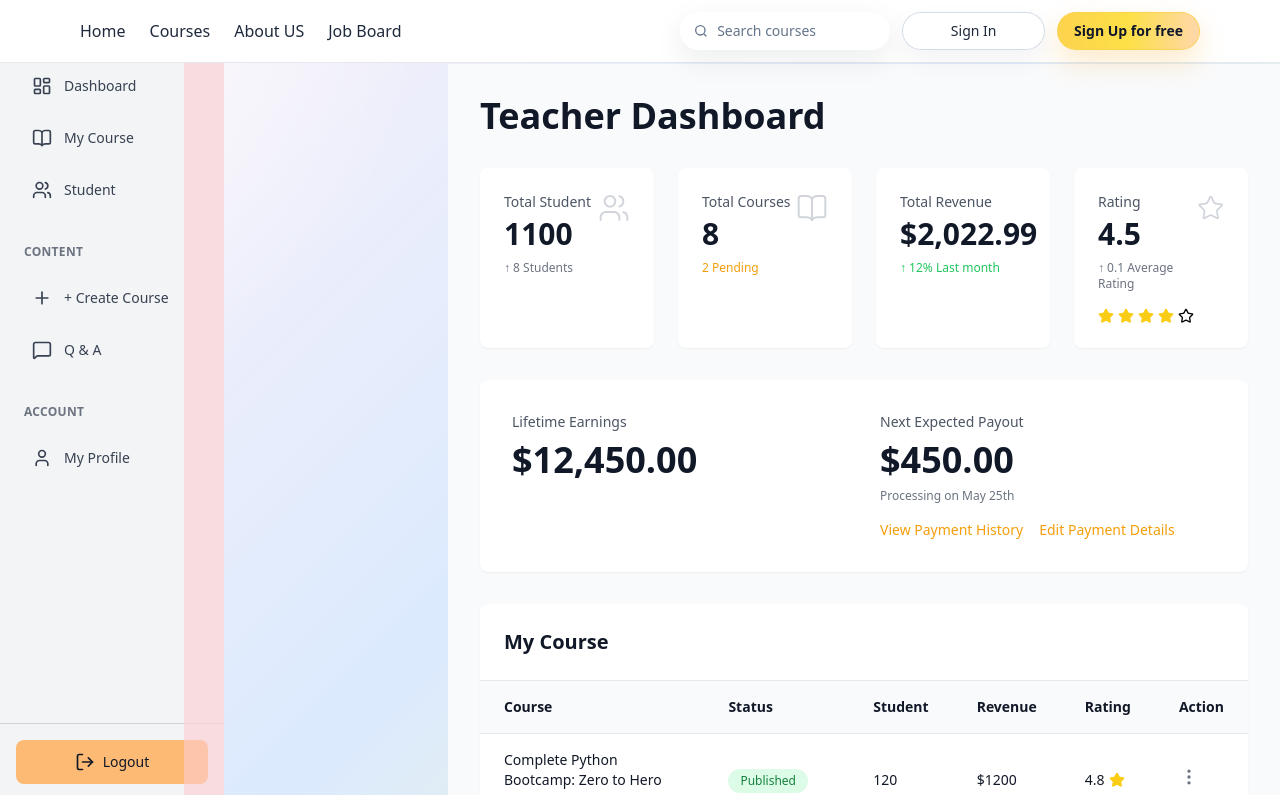
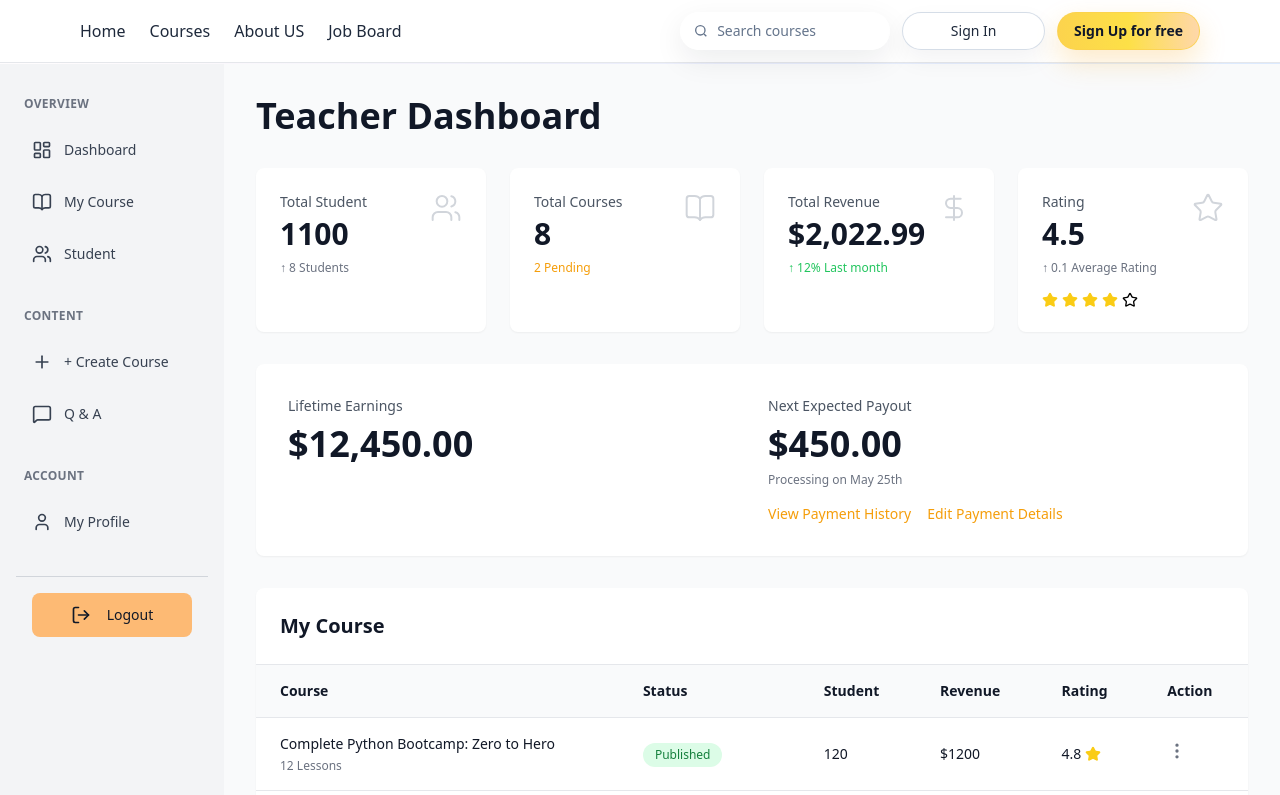
Before and after one commit to four-zero-four-not-found/PlovDev, a React (Vite) app in the folder client/: page / in a window 1280 px wide. Shown: the top 795 px of the page. Built offline with nearby package versions, Linux system fonts and the light colour scheme.

Commit message:
feat(sidebar): fix footerin teacher dashboard

```diff
--- a/client/src/components/layout/Sidebar.jsx
+++ b/client/src/components/layout/Sidebar.jsx
@@ -38,14 +38,12 @@ const Sidebar = () => {
   ];
 
   return (
-    <div className="flex h-screen">
-      {/* Sidebar Container */}
-      <aside className="fixed left-0 top-0 h-screen w-56 bg-gray-100 flex flex-col">
+    <aside className="fixed left-0 top-15 h-screen w-56 bg-gray-100 flex flex-col z-40">
         {/* Accent Strip */}
-        <div className="absolute right-0 top-0 w-10 h-full bg-rose-200 opacity-60"></div>
+        <div className="absolute right-0 top-0 w-10 h-full"></div>
 
         {/* Navigation Sections */}
-        <nav className="flex-1 overflow-y-auto px-4 py-8 space-y-8">
+        <nav className="flex-1  px-4 py-8 space-y-8">
           {navSections.map((section, idx) => (
             <div key={idx}>
               {/* Section Title */}
@@ -78,12 +76,11 @@ const Sidebar = () => {
               </ul>
             </div>
           ))}
-        </nav>
 
         {/* Logout Section */}
         <div className="border-t border-gray-300 p-4">
           <button
-            className="w-full flex items-center justify-center gap-2 bg-orange-300 hover:bg-orange-400 text-gray-900 font-medium py-3 px-4 rounded-lg transition-colors duration-200"
+            className="w-full flex items-center justify-center gap-4 bg-orange-300 hover:bg-orange-400 text-gray-900 font-medium py-3 px-4 rounded-lg transition-colors duration-200"
             onClick={() => {
               // Handle logout
               console.log('Logout clicked');
@@ -93,13 +90,9 @@ const Sidebar = () => {
             <span className="text-sm">Logout</span>
           </button>
         </div>
+        </nav>
       </aside>
 
-      {/* Main Content Area */}
-      <main className="ml-56 flex-1 overflow-auto">
-        {/* Page content goes here */}
-      </main>
-    </div>
   );
 };
 
--- a/client/src/pages/teacher/TeacherDashboard.jsx
+++ b/client/src/pages/teacher/TeacherDashboard.jsx
@@ -88,19 +88,18 @@ const TeacherDashboard = () => {
   ];
 
   return (
-    <div className="flex flex-col h-screen">
+    <div className="flex flex-col min-h-screen">
       {/* Navbar */}
       <nav className="fixed top-0 left-0 right-0 bg-white border-b border-gray-200 z-50">
         <NavbarLogin />
       </nav>
 
-      {/* Main Container */}
-      <div className="flex flex-1 mt-16">
+      <div className="flex flex-1 pt-16">
         {/* Sidebar */}
         <Sidebar />
 
         {/* Main Content */}
-        <main className="ml-56 flex-1 overflow-auto bg-gray-50">
+        <div className="flex-1 ml-56 bg-gray-50">
           <div className="p-8">
             {/* Page Title */}
             <h1 className="text-4xl font-bold text-gray-900 mb-8">
@@ -286,11 +285,12 @@ const TeacherDashboard = () => {
               </div>
             </div>
           </div>
-        </main>
+        </div>
       </div>
 
+
       {/* Footer */}
-      <footer className="mt-auto">
+      <footer className="ml-56 bg-white border-t border-gray-200">
         <Footer />
       </footer>
     </div>
```
